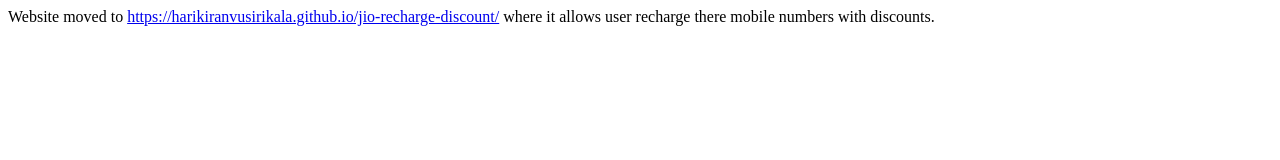
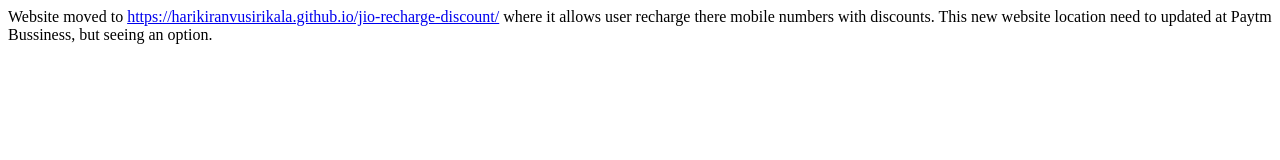
Before and after one commit to harikiranvusirikala/jio-voucher-discount, a plain HTML site: page index.html in a window 1280 px wide. Drawn offline with Linux system fonts and the light colour scheme.

Commit message:
Update index.html

```diff
--- a/index.html
+++ b/index.html
@@ -1 +1,3 @@
 Website moved to <a href="https://harikiranvusirikala.github.io/jio-recharge-discount/">https://harikiranvusirikala.github.io/jio-recharge-discount/</a> where it allows user recharge there mobile numbers with discounts.
+
+This new website location need to updated at Paytm Bussiness, but seeing an option.
```
